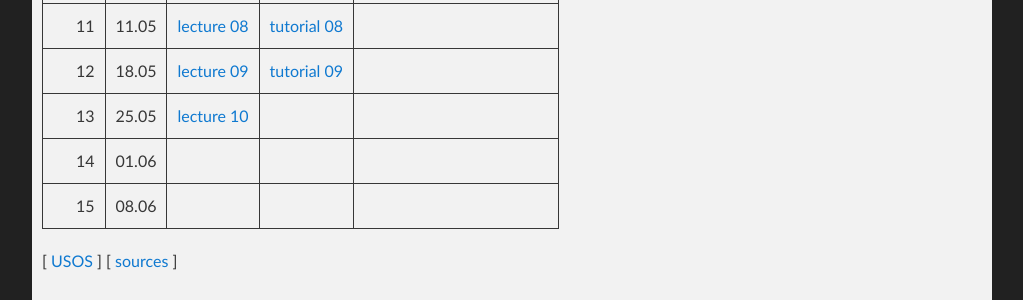
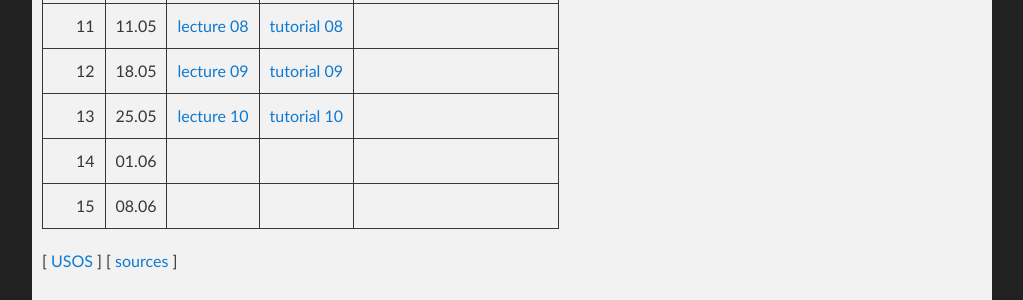
Before and after one commit to lclem/formal_verification_2025-2026, a Jekyll site: the page built from docs/index.md, in a window 1280 px wide. Shown: the part 1594-1894 px from the top of the page, without its empty margins (128-1151 px from the left). Built offline with Jekyll 4.4.1, drawn with Linux system fonts in a browser that asks for light colours; our own code applies the rules of GitHub Pages for plain Markdown files.

Commit message:
tutorial link

```diff
--- a/docs/index.md
+++ b/docs/index.md
@@ -37,7 +37,7 @@ Please send me your solutions in PDF format.
 |   10 | 04.05 | XXXXXX                                 | XXXXXX                                       | dzień rektorski           |
 |   11 | 11.05 | [lecture 08](docs/lectures/08/summary) | [tutorial 08](assets/tutorials/build/08.pdf) |                           |
 |   12 | 18.05 | [lecture 09](docs/lectures/09/summary) | [tutorial 09](assets/tutorials/build/09.pdf) |                           |
-|   13 | 25.05 | [lecture 10](docs/lectures/10/summary) |                                              |                           |
+|   13 | 25.05 | [lecture 10](docs/lectures/10/summary) | [tutorial 10](assets/tutorials/build/10.pdf) |                           |
 |   14 | 01.06 |                                        |                                              |                           |
 |   15 | 08.06 |                                        |                                              |                           |
 
```
